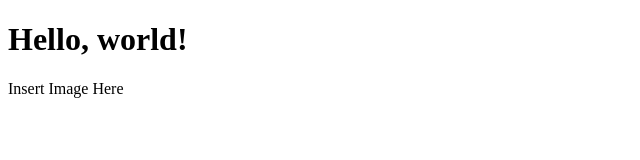
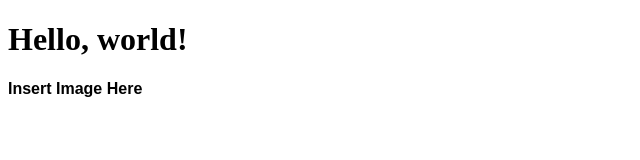
Before and after one commit to cbwesterman/selective-avg-color-finder, a plain HTML site: page SACG.html in a window 1280 px wide. Shown: the full height of the page, 0-640 px from the left. Drawn offline with Linux system fonts and the light colour scheme.

Commit message:
change font

```diff
--- a/SACG.html
+++ b/SACG.html
@@ -8,6 +8,14 @@
   <h1>Hello, world!</h1>
 </body>
 </html>
-<p>
+<p class="insert">
   Insert Image Here
 </p>
+
+<style>
+  .insert {
+    font-weight: bold;
+    font-family: Arial;
+  }
+
+</style>
```
